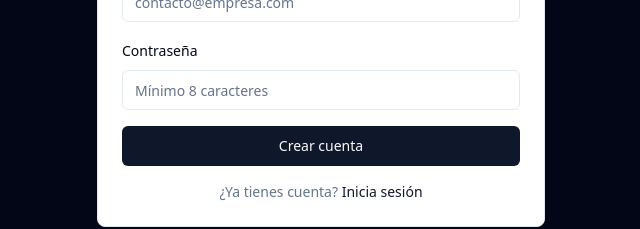
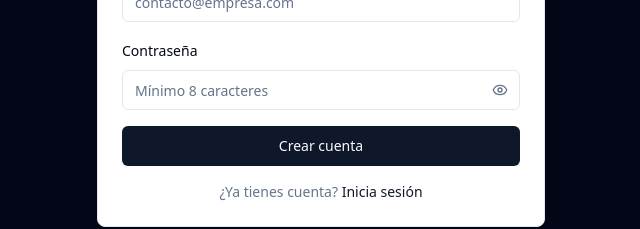
Before and after one commit to jic51/SCRAPER-LICITACIONES-LATAM, a Next.js app in the folder licitaai/: page /signup in a window 1280 px wide. Shown: the part 405-634 px from the top of the page, without its empty margins (319-959 px from the left). Built offline with nearby package versions, Linux system fonts and the light colour scheme.

Commit message:
Agregar boton mostrar/ocultar contrasena en login y registro

```diff
--- a/licitaai/components/auth/LoginForm.tsx
+++ b/licitaai/components/auth/LoginForm.tsx
@@ -1,6 +1,7 @@
 'use client'
 import { useState } from 'react'
 import { useRouter } from 'next/navigation'
+import { Eye, EyeOff } from 'lucide-react'
 import { createClient } from '@/lib/supabase/client'
 import { Button } from '@/components/ui/button'
 import { Input } from '@/components/ui/input'
@@ -13,6 +14,7 @@ export default function LoginForm() {
   const [password, setPassword] = useState('')
   const [error, setError] = useState<string | null>(null)
   const [loading, setLoading] = useState(false)
+  const [showPassword, setShowPassword] = useState(false)
 
   const submit = async (e: React.FormEvent) => {
     e.preventDefault()
@@ -38,8 +40,19 @@ export default function LoginForm() {
           </div>
           <div className="space-y-2">
             <Label htmlFor="password">Contraseña</Label>
-            <Input id="password" type="password" value={password}
-              onChange={e => setPassword(e.target.value)} required />
+            <div className="relative">
+              <Input id="password"
+                type={showPassword ? 'text' : 'password'}
+                className="pr-10"
+                value={password}
+                onChange={e => setPassword(e.target.value)} required />
+              <button type="button"
+                onClick={() => setShowPassword(s => !s)}
+                className="absolute right-3 top-1/2 -translate-y-1/2 text-muted-foreground hover:text-foreground"
+                aria-label={showPassword ? 'Ocultar contraseña' : 'Mostrar contraseña'}>
+                {showPassword ? <EyeOff className="h-4 w-4" /> : <Eye className="h-4 w-4" />}
+              </button>
+            </div>
           </div>
           {error && <p className="text-sm text-destructive">{error}</p>}
           <Button type="submit" className="w-full" disabled={loading}>
--- a/licitaai/components/auth/SignupForm.tsx
+++ b/licitaai/components/auth/SignupForm.tsx
@@ -1,5 +1,6 @@
 'use client'
 import { useState } from 'react'
+import { Eye, EyeOff } from 'lucide-react'
 import { createClient } from '@/lib/supabase/client'
 import { Button } from '@/components/ui/button'
 import { Input } from '@/components/ui/input'
@@ -24,6 +25,7 @@ export default function SignupForm() {
   const [loading, setLoading] = useState(false)
   const [serverError, setServerError] = useState<string | null>(null)
   const [success, setSuccess] = useState(false)
+  const [showPassword, setShowPassword] = useState(false)
 
   const touch = (field: keyof F) => {
     setTouched(t => ({ ...t, [field]: true }))
@@ -78,10 +80,23 @@ export default function SignupForm() {
           ] as [keyof F, string, string, string][]).map(([field, label, placeholder, type]) => (
             <div key={field} className="space-y-2">
               <Label htmlFor={field}>{label}</Label>
-              <Input id={field} type={type} placeholder={placeholder}
-                value={form[field]}
-                onChange={e => change(field, e.target.value)}
-                onBlur={() => touch(field)} />
+              <div className="relative">
+                <Input id={field}
+                  type={field === 'password' && showPassword ? 'text' : type}
+                  placeholder={placeholder}
+                  className={field === 'password' ? 'pr-10' : undefined}
+                  value={form[field]}
+                  onChange={e => change(field, e.target.value)}
+                  onBlur={() => touch(field)} />
+                {field === 'password' && (
+                  <button type="button"
+                    onClick={() => setShowPassword(s => !s)}
+                    className="absolute right-3 top-1/2 -translate-y-1/2 text-muted-foreground hover:text-foreground"
+                    aria-label={showPassword ? 'Ocultar contraseña' : 'Mostrar contraseña'}>
+                    {showPassword ? <EyeOff className="h-4 w-4" /> : <Eye className="h-4 w-4" />}
+                  </button>
+                )}
+              </div>
               {touched[field] && errors[field] && (
                 <p className="text-sm text-destructive">{errors[field]}</p>
               )}
```
Also changed, not shown: 1 other file (tests, documents, lock files or other folders).
